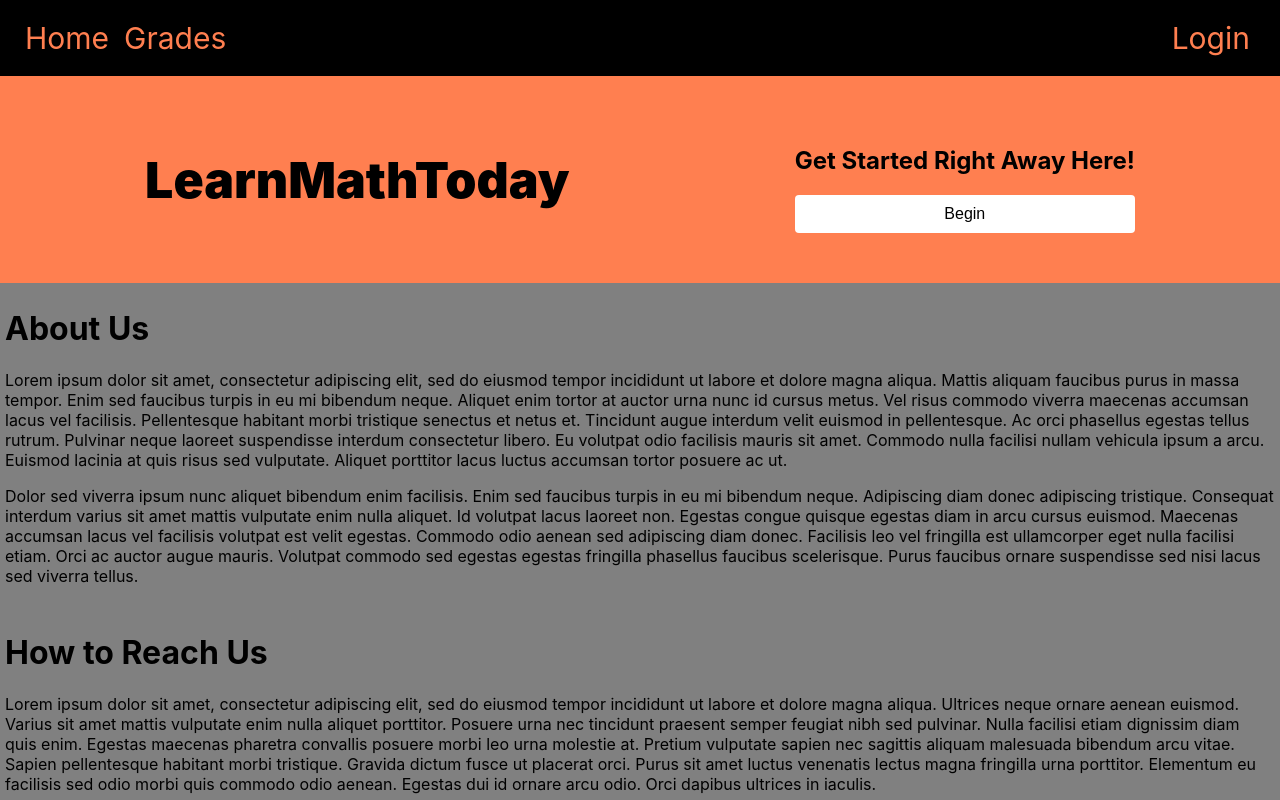
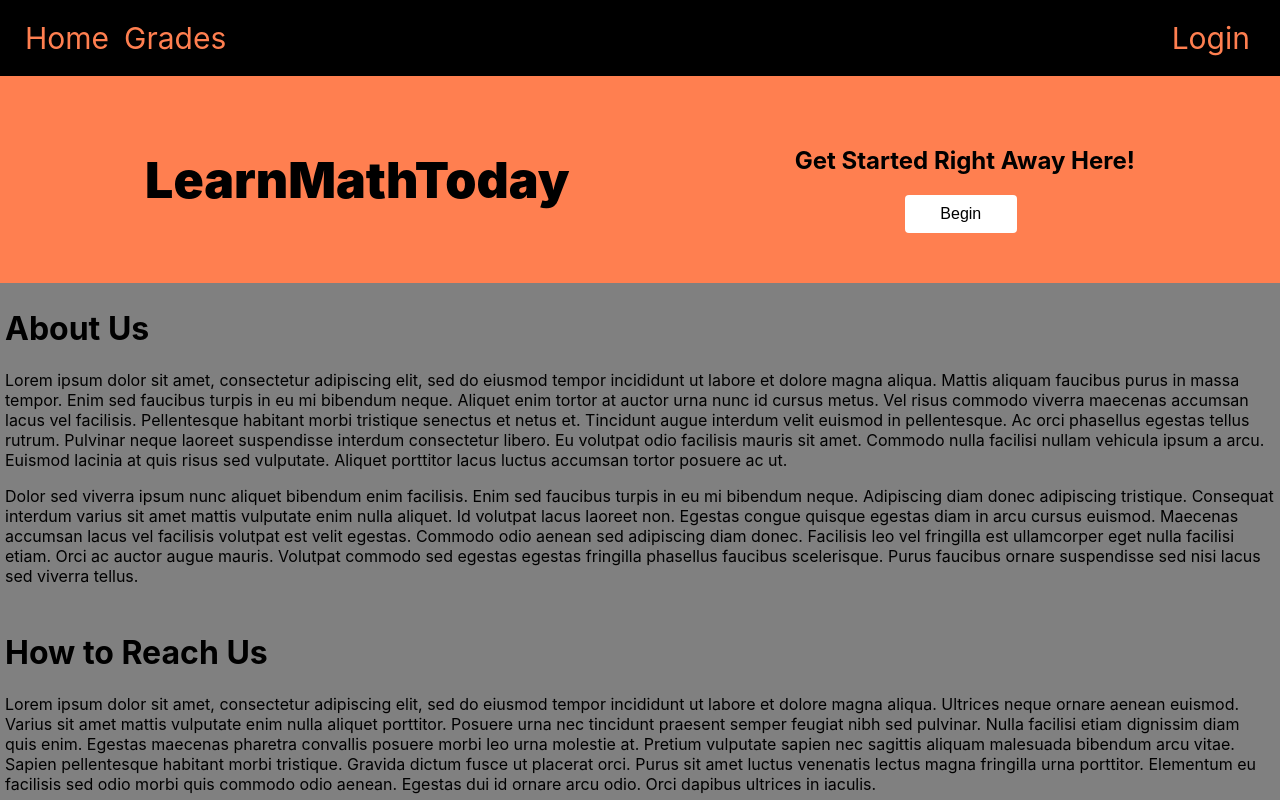
Before and after one commit to AlexOcegueda/MathLearn, a React (Create React App) app: page / in a window 1280 px wide. Shown: the top 800 px of the page. Built offline with nearby package versions, Linux system fonts and the light colour scheme.

Commit message:
fixed begin button length and animation

```diff
--- a/src/App.css
+++ b/src/App.css
@@ -40,7 +40,7 @@ nav {
 .begin-banner-right {
   display: flex;
   flex-direction: column;
-  justify-content: center;
+  align-content: center;
   margin-left: 15px
 }
 
@@ -58,21 +58,29 @@ nav {
   padding: 5px;
 }
 
+.begin-banner-btn {
+  width: 33%;
+  margin-left: 110px;
+}
+
 .begin-banner-btn,
 #submit {
-  background-color: aliceblue;
   cursor: pointer;
   outline: 0;
   display: inline-block;
   font-weight: 400;
   line-height: 1.5;
   text-align: center;
-  background-color: transparent;
   border: 1px solid transparent;
   padding: 6px 12px;
   font-size: 1rem;
   border-radius: .25rem;
   background-color: white;
+}
+
+.begin-banner-btn:hover {
+  color: white;
+  background-color: gray;
 }
 
 
```
